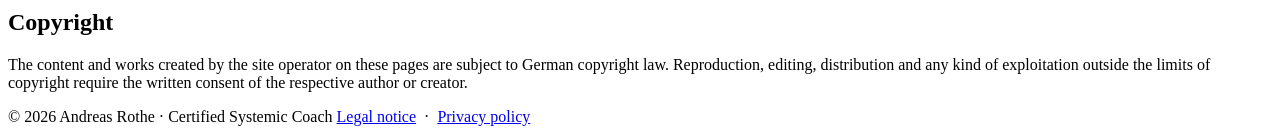
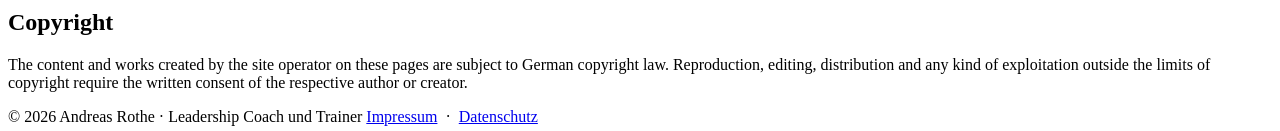
Before and after one commit to arothe161/andreasrothe, a Jekyll site: the page built from en/impressum.html, in a window 1280 px wide. Shown: the part 976-1107 px from the top of the page. Built offline with Jekyll 4.4.1, drawn with Linux system fonts in a browser that asks for light colours.

Commit message:
Revise footer content and links
Updated footer to reflect new copyright information and links.

```diff
--- a/_includes/footer.html
+++ b/_includes/footer.html
@@ -1,8 +1,8 @@
 <footer id="global-footer">
-  <span>© {{ site.time | date: "%Y" }} {{ site.data[page.lang].footer_name }}</span>
+  <span>© <span id="year"></span> Andreas Rothe · Leadership Coach und Trainer</span>
   <span>
-    <a href="{{ page.lang == 'de' ? '/impressum/' : '/en/impressum/' | relative_url }}">{{ site.data[page.lang].footer_impressum }}</a> &nbsp;·&nbsp;
-    <a href="{{ page.lang == 'de' ? '/datenschutz/' : '/en/datenschutz/' | relative_url }}">{{ site.data[page.lang].footer_privacy }}</a>
+    <a href="/de/impressum/">Impressum</a> &nbsp;·&nbsp;
+    <a href="/de/datenschutz/">Datenschutz</a>
   </span>
 </footer>
 <script>
```
